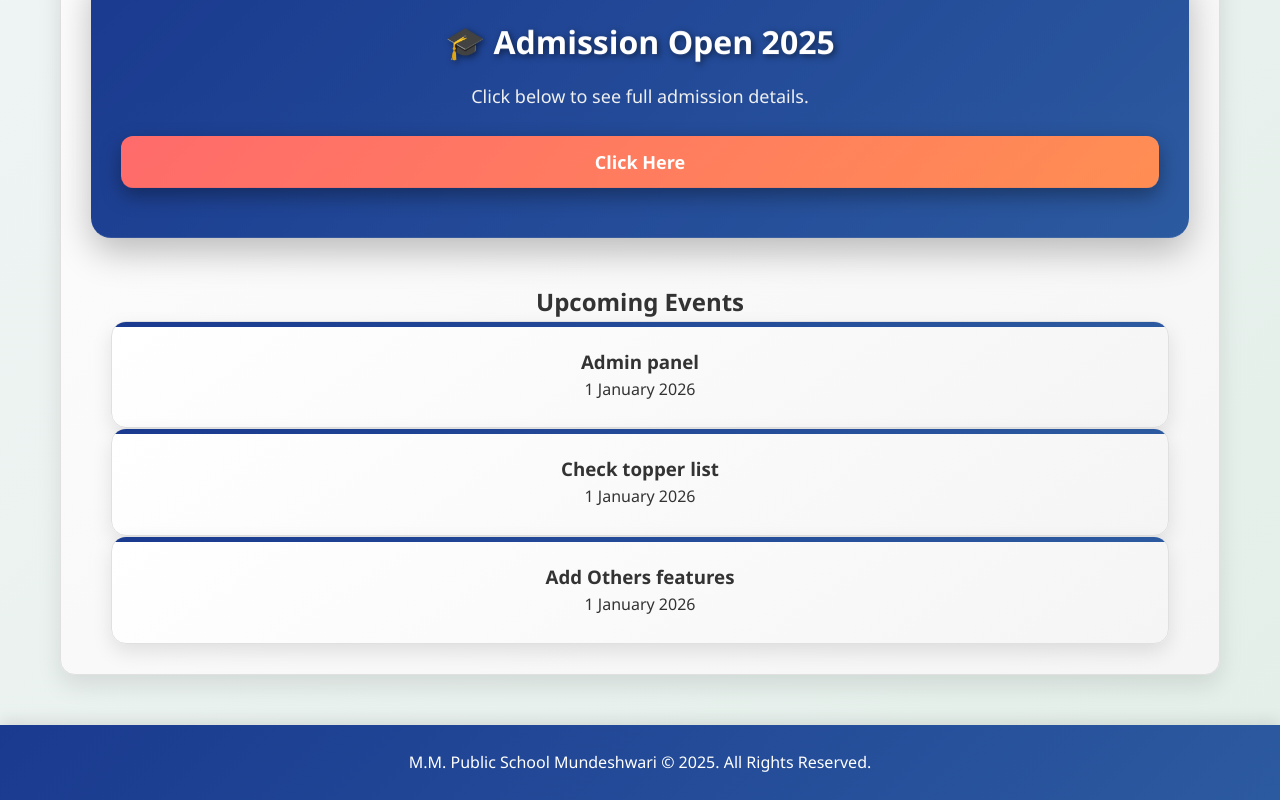
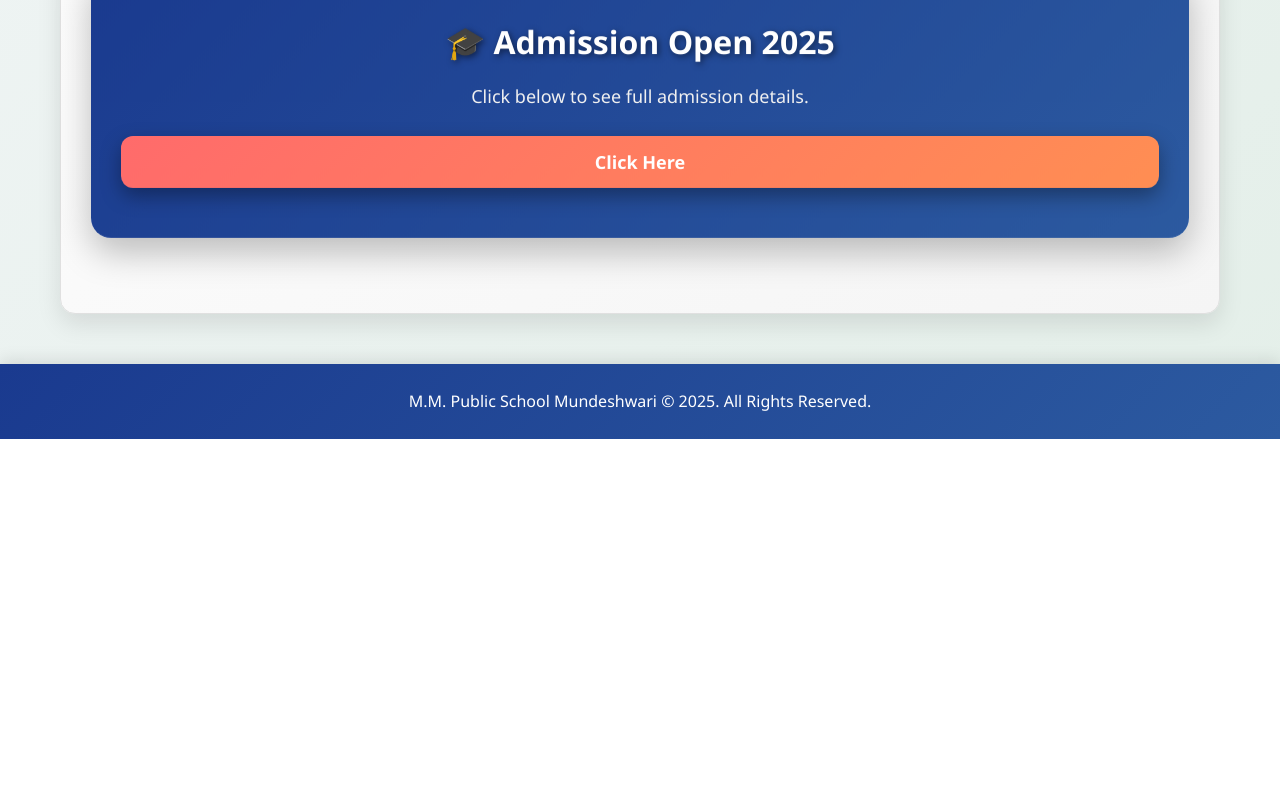
Before and after one commit to mmpublicschool/M.-M-public-school-mundeshwari., a plain HTML site: page index.html in a window 1280 px wide. Shown: the part 1342-2142 px from the top of the page. After the commit the page ends 1781 px from the top, so only its background shows below. Drawn offline with Linux system fonts and the light colour scheme; no server answers.

Commit message:
index.html

```diff
--- a/index.html
+++ b/index.html
@@ -160,28 +160,10 @@
     </div>
 </div
         </section>
-        <section id="upcoming" class="upcoming-section">
-  <div class="container">
-    <h2 class="section-title">Upcoming Events</h2>
-    <div class="upcoming-cards">
-      <div class="card">
-        <h3>Admin panel</h3>
-        <p>1 January 2026</p>
-      </div>
-      <div class="card">
-        <h3>Check topper list</h3>
-        <p>1 January 2026</p>
-      </div>
-      <div class="card">
-        <h3>Add Others features</h3>
-        <p>1 January 2026</p>
-      </div>
-    </div>
-  </div>
-        </section>
 
-        <!-- Admin Panel -->
-        <section class="admin-panel" id="adminPanel">
+
+      <!-- Admin Panel -->
+     <section class="admin-panel" id="adminPanel">
             <div class="admin-header">
                 <h2 class="admin-title">Admin Panel</h2>
                 <button class="logout-btn" id="logoutBtn">Logout</button>
```
